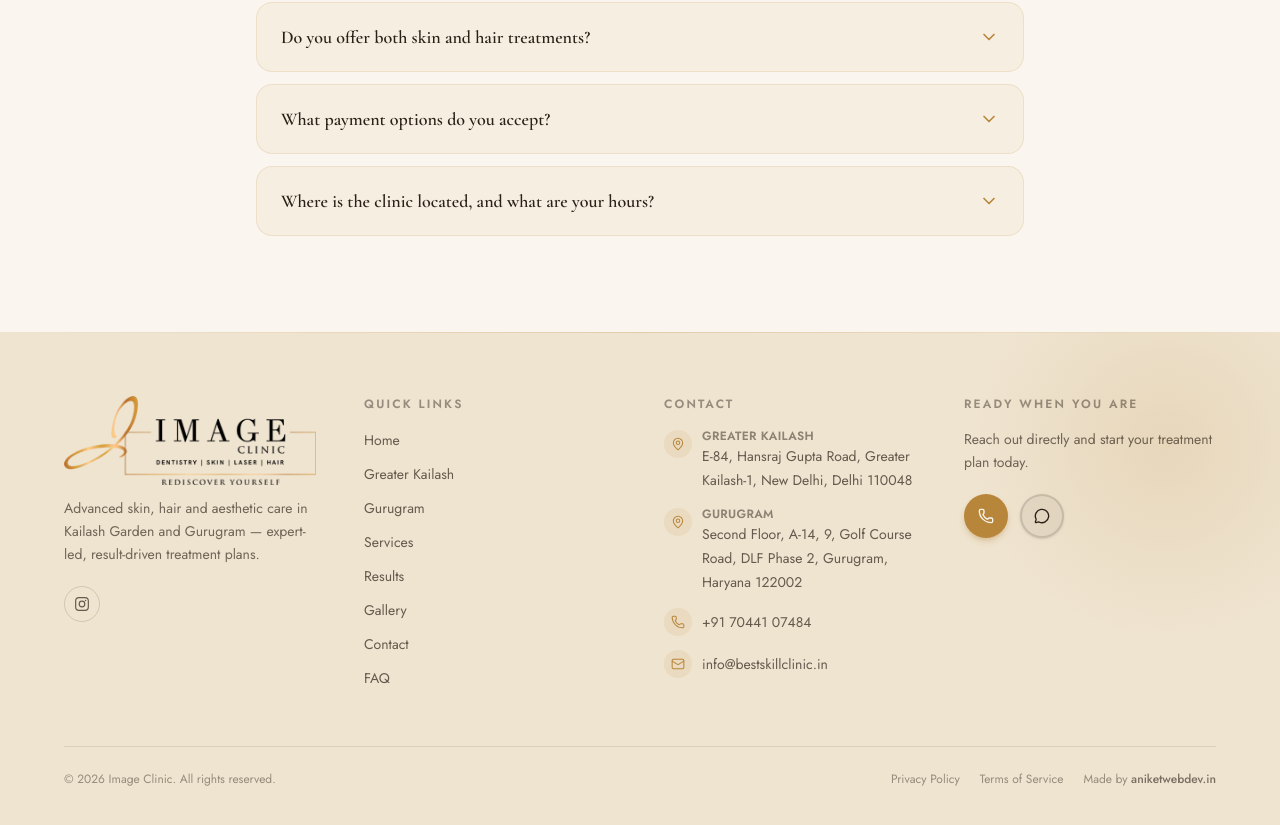
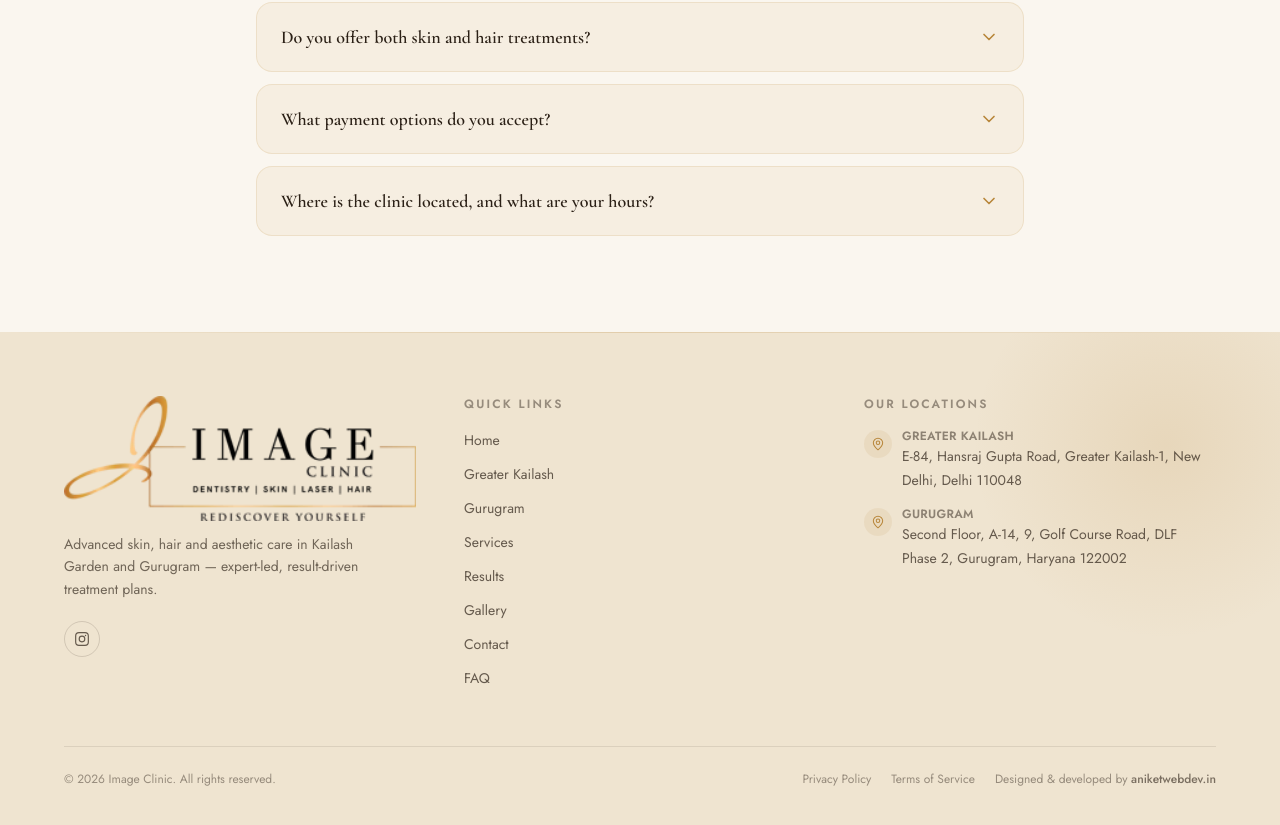
Before and after one commit to aanyaas-resp/image-clinic, a Next.js app: page / in a window 1280 px wide. Shown: the part 4439-5264 px from the top of the page. Built offline with nearby package versions, Linux system fonts and the light colour scheme; a web font is replaced by a local one.

Commit message:
Update Footer.tsx

```diff
--- a/src/components/Footer.tsx
+++ b/src/components/Footer.tsx
@@ -3,8 +3,8 @@
 import Link from "next/link";
 import Image from "next/image";
 import { usePathname, useRouter } from "next/navigation";
-import { Phone, Mail, MapPin, MessageCircle, ArrowUpRight } from "lucide-react";
-import { BRANCHES, HOME_BRAND } from "@/data/branches";
+import { MapPin, ArrowUpRight } from "lucide-react";
+import { BRANCHES } from "@/data/branches";
 
 function InstagramIcon({ className }: { className?: string }) {
   return (
@@ -39,9 +39,7 @@ const SOCIALS = [
 ];
 
 const CLINIC_NAME = "Image Clinic";
-const PHONE_DISPLAY = "+91 70441 07484";
-const PHONE_TEL = "+917044107484";
-const EMAIL = "info@bestskillclinic.in";
+
 export default function Footer() {
   const year = new Date().getFullYear();
   const pathname = usePathname();
@@ -80,9 +78,9 @@ export default function Footer() {
       />
 
       <div className="relative mx-auto max-w-7xl">
-        <div className="grid grid-cols-1 gap-10 sm:grid-cols-2 sm:gap-12 lg:grid-cols-4">
+        <div className="grid grid-cols-1 gap-10 sm:grid-cols-2 sm:gap-12 lg:grid-cols-3">
           {/* Brand */}
-          <div className="lg:col-span-1">
+          <div>
             <Link href="/" aria-label="Image Clinic home" className="block w-full">
               <Image
                 src="/images/image_clinic_logo-1.webp"
@@ -136,10 +134,10 @@ export default function Footer() {
             </ul>
           </div>
 
-          {/* Contact */}
+          {/* Locations */}
           <div>
             <p className="font-sans text-xs font-semibold uppercase tracking-[0.18em] text-parchment/45">
-              Contact
+              Our Locations
             </p>
             <ul className="mt-4 space-y-3.5">
               {Object.values(BRANCHES).map((branch) => (
@@ -160,57 +158,7 @@ export default function Footer() {
                   </div>
                 </li>
               ))}
-              <li className="flex items-center gap-2.5">
-                <span className="flex h-7 w-7 shrink-0 items-center justify-center rounded-full bg-gold/10">
-                  <Phone className="h-3.5 w-3.5 text-gold" strokeWidth={1.75} />
-                </span>
-                <a
-                  href={`tel:${PHONE_TEL}`}
-                  className="font-sans text-sm text-parchment/70 transition-colors duration-200 hover:text-gold"
-                >
-                  {PHONE_DISPLAY}
-                </a>
-              </li>
-              <li className="flex items-center gap-2.5">
-                <span className="flex h-7 w-7 shrink-0 items-center justify-center rounded-full bg-gold/10">
-                  <Mail className="h-3.5 w-3.5 text-gold" strokeWidth={1.75} />
-                </span>
-                <a
-                  href={`mailto:${EMAIL}`}
-                  className="font-sans text-sm text-parchment/70 transition-colors duration-200 hover:text-gold"
-                >
-                  {EMAIL}
-                </a>
-              </li>
             </ul>
-          </div>
-
-          {/* Quick contact */}
-          <div className="rounded-2xl border border-gold/20 bg-parchment/[0.04] p-5 sm:p-6 lg:border-none lg:bg-transparent lg:p-0">
-            <p className="font-sans text-xs font-semibold uppercase tracking-[0.18em] text-parchment/45">
-              Ready When You Are
-            </p>
-            <p className="mt-4 font-sans text-sm leading-relaxed text-parchment/65">
-              Reach out directly and start your treatment plan today.
-            </p>
-            <div className="mt-5 flex items-center gap-3">
-              <a
-                href={`tel:${PHONE_TEL}`}
-                aria-label="Call Image Clinic"
-                className="flex h-11 w-11 items-center justify-center rounded-full bg-gold text-noir shadow-md shadow-gold/30 transition-transform duration-300 hover:scale-[1.06] hover:bg-gold-soft active:scale-[0.98]"
-              >
-                <Phone className="h-4 w-4" strokeWidth={2} />
-              </a>
-              <a
-                href={`https://wa.me/${HOME_BRAND.whatsapp}`}
-                target="_blank"
-                rel="noopener noreferrer"
-                aria-label="Message Image Clinic on WhatsApp"
-                className="flex h-11 w-11 items-center justify-center rounded-full border-2 border-parchment/15 bg-parchment/5 text-parchment shadow-sm transition-transform duration-300 hover:scale-[1.06] hover:border-gold hover:bg-gold hover:text-noir active:scale-[0.98]"
-              >
-                <MessageCircle className="h-4 w-4" strokeWidth={2} />
-              </a>
-            </div>
           </div>
         </div>
 
@@ -236,7 +184,7 @@ export default function Footer() {
               rel="noopener noreferrer"
               className="font-sans text-xs text-parchment/45 transition-colors duration-200 hover:text-gold"
             >
-              Made by{" "}
+              Designed &amp; developed by{" "}
               <span className="font-medium text-parchment/60 hover:text-gold">
                 aniketwebdev.in
               </span>
@@ -246,4 +194,4 @@ export default function Footer() {
       </div>
     </footer>
   );
-}
+  }
```
